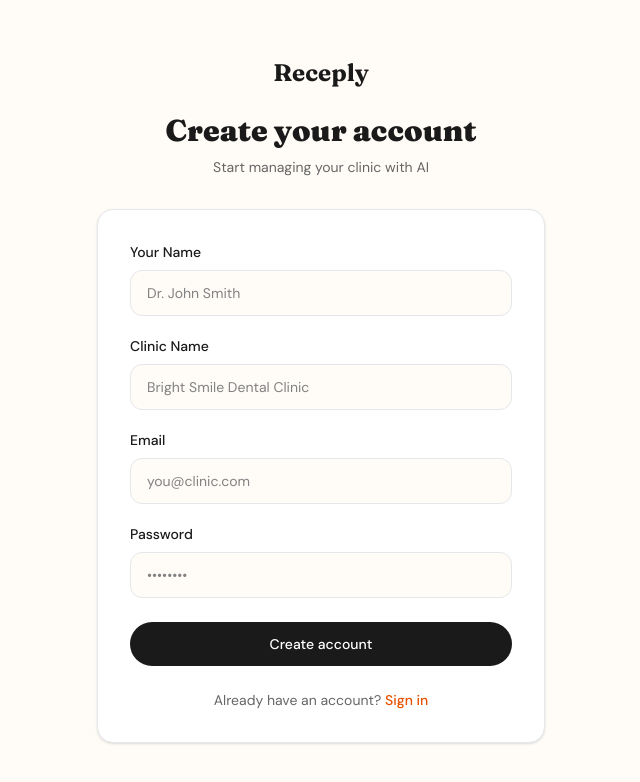
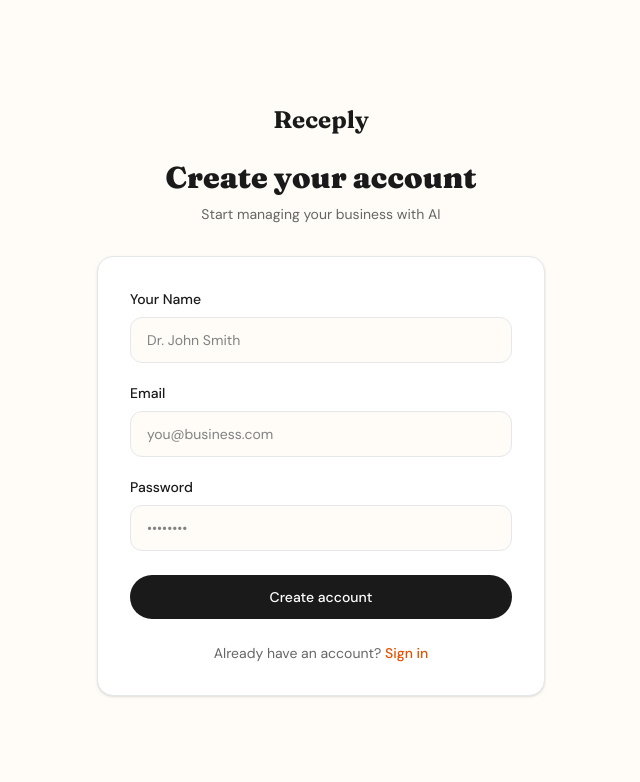
Before and after one commit to visionas9/ai-receptionist, a Next.js app: page /signup in a window 1280 px wide. Shown: the top 782 px of the page, without its empty margins (319-959 px from the left). Built offline with nearby package versions, Linux system fonts and the light colour scheme; no server answers.

Commit message:
clinic name input removed from signup

```diff
--- a/src/app/(auth)/signup/page.tsx
+++ b/src/app/(auth)/signup/page.tsx
@@ -8,7 +8,6 @@ import Link from "next/link";
 export default function SignupPage() {
   const [email, setEmail] = useState("");
   const [password, setPassword] = useState("");
-  const [clinicName, setClinicName] = useState("");
   const [ownerName, setOwnerName] = useState("");
   const [error, setError] = useState("");
   const [loading, setLoading] = useState(false);
@@ -28,11 +27,13 @@ export default function SignupPage() {
     }
 
     if (data.user) {
-      const { error: clinicError } = await supabase.from("clinics").insert({
-        user_id: data.user.id,
-        name: clinicName,
-        owner_name: ownerName,
-      });
+      const { error: clinicError } = await supabase
+        .from("clinics")
+        .insert({
+          user_id: data.user.id,
+          name: "My Business",
+          owner_name: ownerName,
+        });
 
       if (clinicError) {
         setError(clinicError.message);
@@ -59,7 +60,7 @@ export default function SignupPage() {
             Create your account
           </h1>
           <p className="text-[#666] text-sm">
-            Start managing your clinic with AI
+            Start managing your business with AI
           </p>
         </div>
 
@@ -84,18 +85,6 @@ export default function SignupPage() {
             </div>
             <div>
               <label className="text-sm font-medium text-[#1a1a1a] block mb-2">
-                Clinic Name
-              </label>
-              <input
-                type="text"
-                value={clinicName}
-                onChange={(e) => setClinicName(e.target.value)}
-                className="w-full px-4 py-3 border border-[#f0ebe0] rounded-xl bg-[#FFFCF7] text-sm focus:outline-none focus:ring-2 focus:ring-[#E65100]/20 focus:border-[#E65100] transition-colors"
-                placeholder="Bright Smile Dental Clinic"
-              />
-            </div>
-            <div>
-              <label className="text-sm font-medium text-[#1a1a1a] block mb-2">
                 Email
               </label>
               <input
@@ -103,7 +92,7 @@ export default function SignupPage() {
                 value={email}
                 onChange={(e) => setEmail(e.target.value)}
                 className="w-full px-4 py-3 border border-[#f0ebe0] rounded-xl bg-[#FFFCF7] text-sm focus:outline-none focus:ring-2 focus:ring-[#E65100]/20 focus:border-[#E65100] transition-colors"
-                placeholder="you@clinic.com"
+                placeholder="you@business.com"
               />
             </div>
             <div>
```
